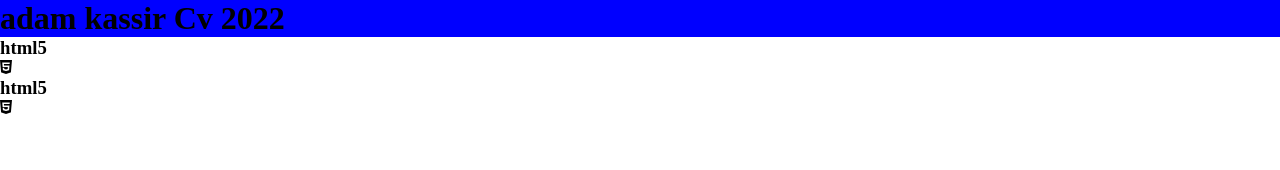
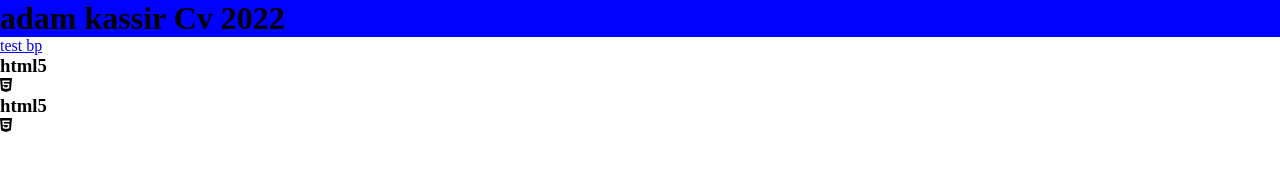
Before and after one commit to spike59/cv_en_ligne, a plain HTML site: page public/index2.html in a window 1280 px wide. Drawn offline with Linux system fonts and the light colour scheme.

Commit message:
ajout lien test bp sur index 2

```diff
--- a/public/index2.html
+++ b/public/index2.html
@@ -13,6 +13,9 @@
         <h1>adam kassir Cv 2022</h1>
     </header>
     <main>
+        <section id="tests">
+            <a href="tests/bp.html">test bp</a>
+        </section>
         <section id="skills">
             <div class="skill">
                 <h3>html5</h3>
```
